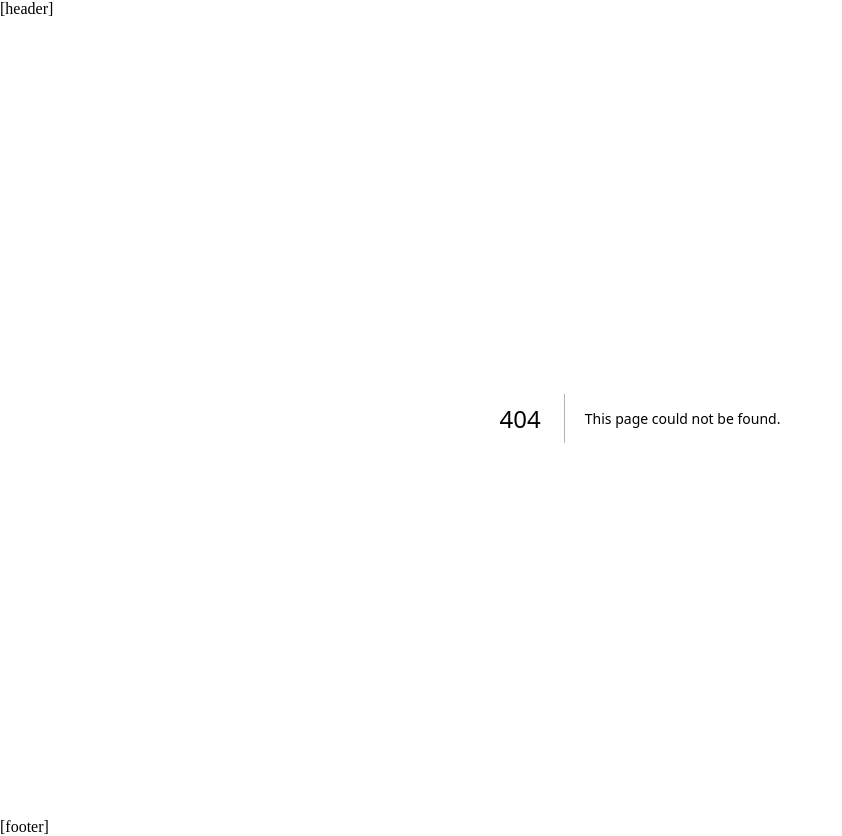
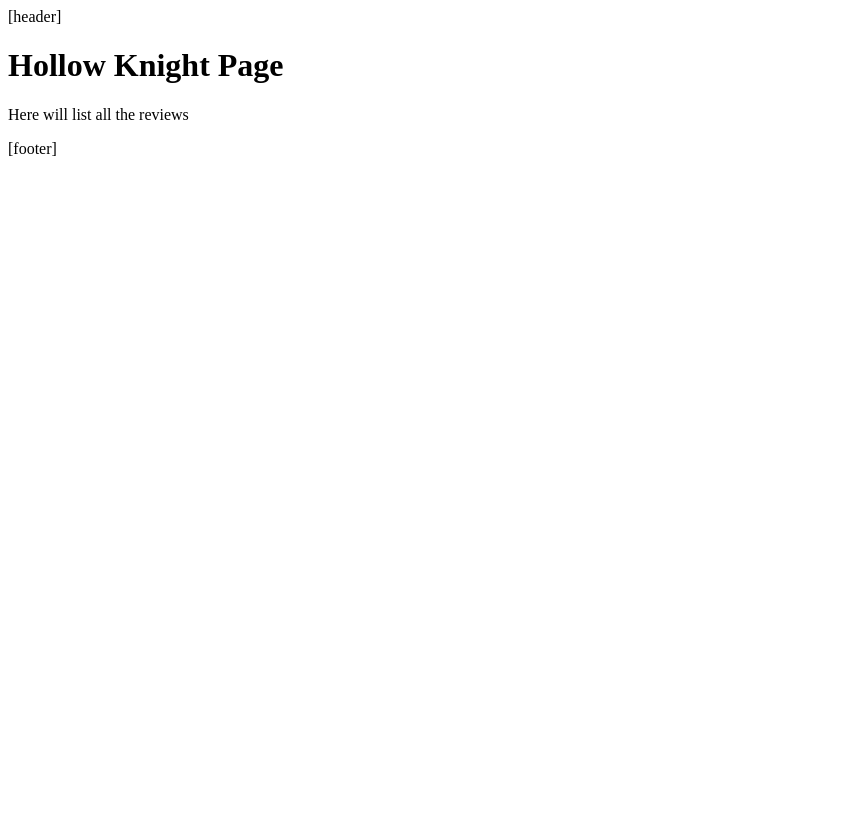
Before and after one commit to williyamino/test-nextjs13-manual-instalation, a Next.js app: page /reviews/hollow-knight in a window 1280 px wide. Before the commit this address had no page. Shown: the whole page, without its empty margins (0-842 px from the left). After the commit the page ends 800 px from the top, so only its background shows below. Built offline with nearby package versions, Linux system fonts and the light colour scheme.

Commit message:
Added few pages to project

```diff
--- /dev/null
+++ b/app/reviews/hollow-knight/page.tsx
@@ -0,0 +1,8 @@
+export default function HollowKnightPage() {
+  return (
+    <>
+      <h1>Hollow Knight Page</h1>
+      <p>Here will list all the reviews</p>
+    </>
+  );
+}
```
Also changed, not shown: app/about/page.tsx (added, +7 -0 lines), app/reviews/page.tsx (added, +7 -0 lines), app/reviews/stardew-valley/page.tsx (added, +8 -0 lines).
